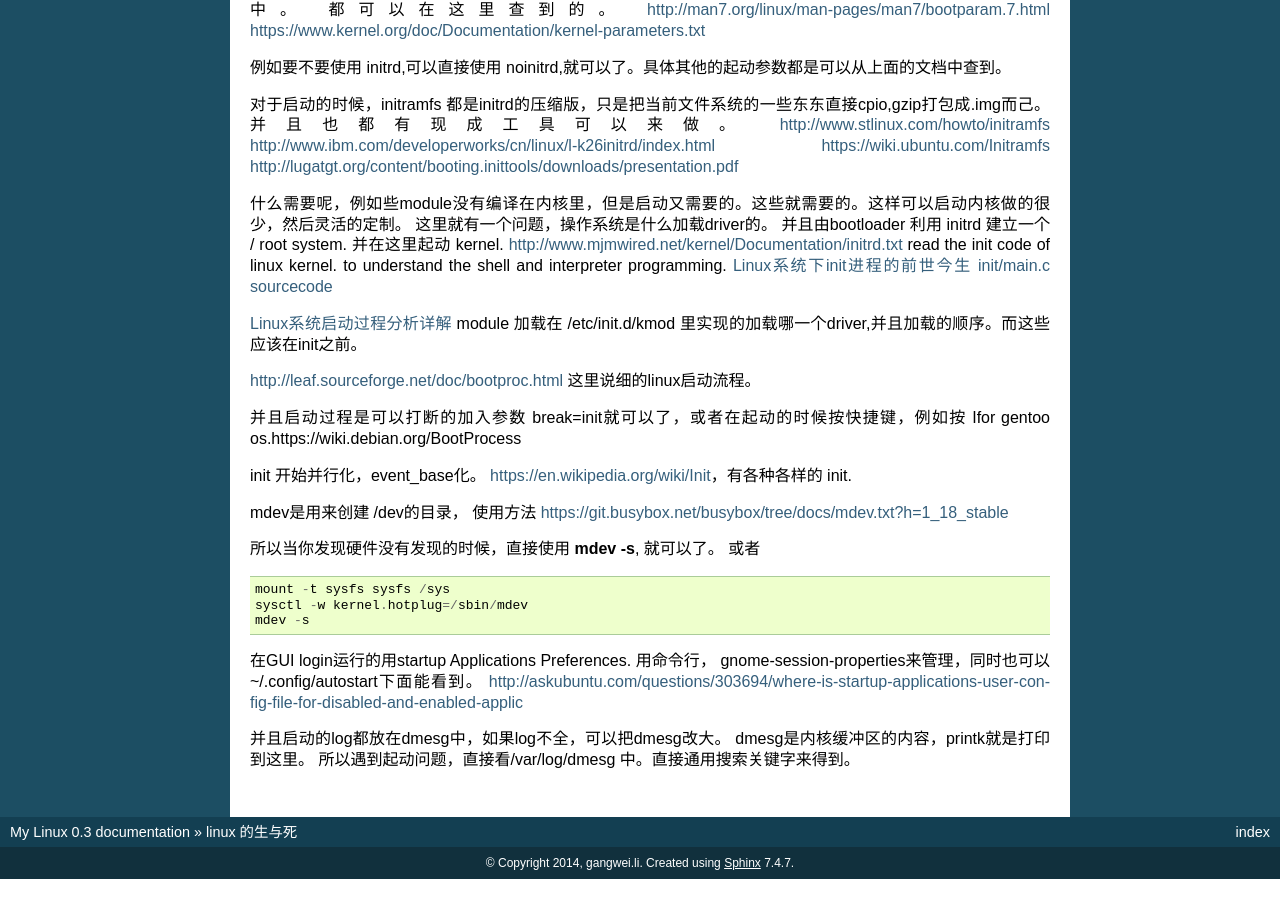
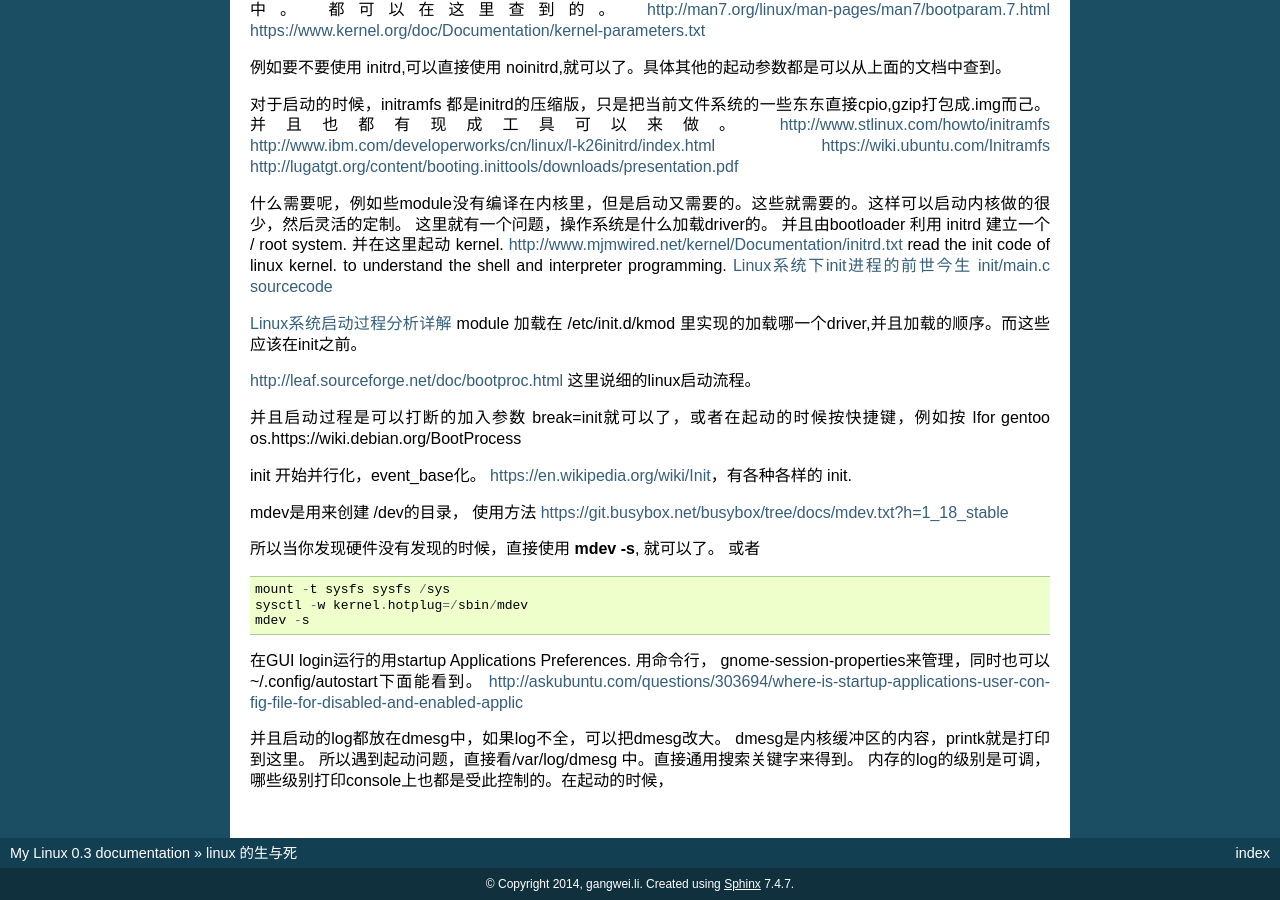
Before and after one commit to gwli/MyLinux, a Sphinx documentation site: the page built from source/content/Stage_3/Linux_bootup.rst, in a window 1280 px wide and 900 px high, scrolled down 1014 px. Built offline with Sphinx 7.4.7, drawn with Linux system fonts in a browser that asks for light colours; formulas are drawn with MathJax 3; before the commit the page ends 1893 px from its top, so only the background shows below that.

Commit message:
loglevel of linux kernel

```diff
--- a/source/content/Stage_3/Linux_bootup.rst
+++ b/source/content/Stage_3/Linux_bootup.rst
@@ -84,3 +84,4 @@ http://askubuntu.com/questions/303694/where-is-startup-applications-user-config-
 
 并且启动的log都放在dmesg中，如果log不全，可以把dmesg改大。 dmesg是内核缓冲区的内容，printk就是打印到这里。
 所以遇到起动问题，直接看/var/log/dmesg 中。直接通用搜索关键字来得到。
+内存的log的级别是可调，哪些级别打印console上也都是受此控制的。在起动的时候，
```
